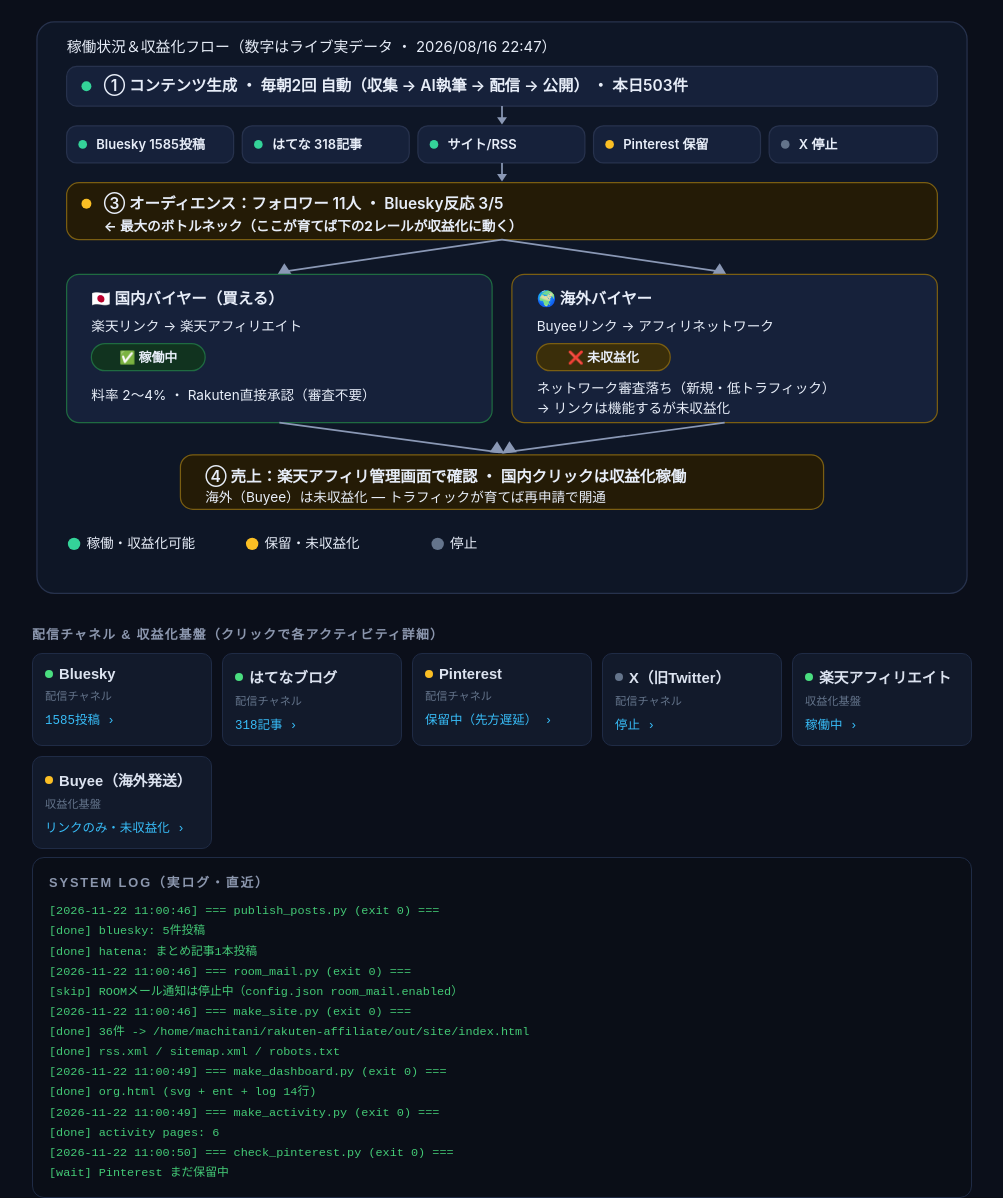
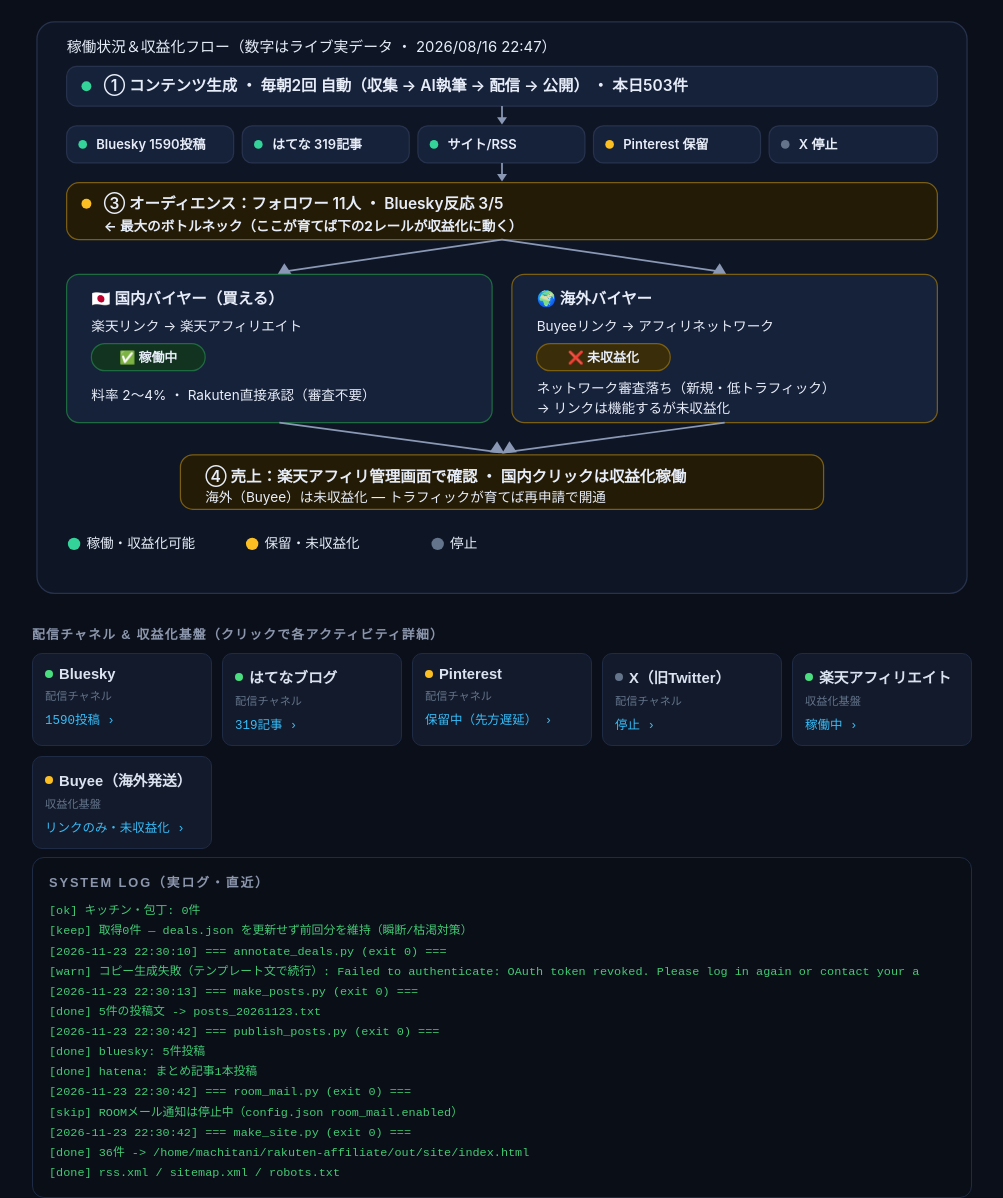
Before and after one commit to yuki88231910-ux/rakuten-deals, a plain HTML site: page org.html in a window 1280 px wide. Shown: the part 128-1326 px from the top of the page, without its empty margins (138-1141 px from the left). Drawn offline with Linux system fonts and the light colour scheme.

Commit message:
update deals 2026-11-23

```diff
--- a/org.html
+++ b/org.html
@@ -65,8 +65,8 @@
 <path class="ar" d="M380 72 L380 84"/><path d="M376 81 L380 87 L384 81 Z" fill="var(--mut)"/>
 
 <g>
-  <g transform="translate(28,88)"><rect width="135" height="30" rx="8" fill="var(--panel)" stroke="var(--line)"/><circle cx="13" cy="15" r="3.5" fill="var(--ok)"/><text class="chip" x="24" y="19">Bluesky 1585投稿</text></g>
-  <g transform="translate(170,88)"><rect width="135" height="30" rx="8" fill="var(--panel)" stroke="var(--line)"/><circle cx="13" cy="15" r="3.5" fill="var(--ok)"/><text class="chip" x="24" y="19">はてな 318記事</text></g>
+  <g transform="translate(28,88)"><rect width="135" height="30" rx="8" fill="var(--panel)" stroke="var(--line)"/><circle cx="13" cy="15" r="3.5" fill="var(--ok)"/><text class="chip" x="24" y="19">Bluesky 1590投稿</text></g>
+  <g transform="translate(170,88)"><rect width="135" height="30" rx="8" fill="var(--panel)" stroke="var(--line)"/><circle cx="13" cy="15" r="3.5" fill="var(--ok)"/><text class="chip" x="24" y="19">はてな 319記事</text></g>
   <g transform="translate(312,88)"><rect width="135" height="30" rx="8" fill="var(--panel)" stroke="var(--line)"/><circle cx="13" cy="15" r="3.5" fill="var(--ok)"/><text class="chip" x="24" y="19">サイト/RSS</text></g>
   <g transform="translate(454,88)"><rect width="135" height="30" rx="8" fill="var(--panel)" stroke="var(--line)"/><circle cx="13" cy="15" r="3.5" fill="var(--pend)"/><text class="chip" x="24" y="19">Pinterest 保留</text></g>
   <g transform="translate(596,88)"><rect width="136" height="30" rx="8" fill="var(--panel)" stroke="var(--line)"/><circle cx="13" cy="15" r="3.5" fill="var(--off)"/><text class="chip" x="24" y="19">X 停止</text></g>
@@ -110,23 +110,23 @@
 </g>
 </svg></div>
   <h3 class="sech">配信チャネル & 収益化基盤（クリックで各アクティビティ詳細）</h3>
-  <div class="ent-grid"><a class="ent" href="activity_bluesky.html"><div class="ent-h"><span class="ent-dot ok"></span><b>Bluesky</b></div><div class="ent-k">配信チャネル</div><div class="ent-s">1585投稿 ›</div></a><a class="ent" href="activity_hatena.html"><div class="ent-h"><span class="ent-dot ok"></span><b>はてなブログ</b></div><div class="ent-k">配信チャネル</div><div class="ent-s">318記事 ›</div></a><a class="ent" href="activity_pinterest.html"><div class="ent-h"><span class="ent-dot pend"></span><b>Pinterest</b></div><div class="ent-k">配信チャネル</div><div class="ent-s">保留中（先方遅延） ›</div></a><a class="ent" href="activity_x.html"><div class="ent-h"><span class="ent-dot off"></span><b>X（旧Twitter）</b></div><div class="ent-k">配信チャネル</div><div class="ent-s">停止 ›</div></a><a class="ent" href="activity_rakuten.html"><div class="ent-h"><span class="ent-dot ok"></span><b>楽天アフィリエイト</b></div><div class="ent-k">収益化基盤</div><div class="ent-s">稼働中 ›</div></a><a class="ent" href="activity_buyee.html"><div class="ent-h"><span class="ent-dot pend"></span><b>Buyee（海外発送）</b></div><div class="ent-k">収益化基盤</div><div class="ent-s">リンクのみ・未収益化 ›</div></a></div>
+  <div class="ent-grid"><a class="ent" href="activity_bluesky.html"><div class="ent-h"><span class="ent-dot ok"></span><b>Bluesky</b></div><div class="ent-k">配信チャネル</div><div class="ent-s">1590投稿 ›</div></a><a class="ent" href="activity_hatena.html"><div class="ent-h"><span class="ent-dot ok"></span><b>はてなブログ</b></div><div class="ent-k">配信チャネル</div><div class="ent-s">319記事 ›</div></a><a class="ent" href="activity_pinterest.html"><div class="ent-h"><span class="ent-dot pend"></span><b>Pinterest</b></div><div class="ent-k">配信チャネル</div><div class="ent-s">保留中（先方遅延） ›</div></a><a class="ent" href="activity_x.html"><div class="ent-h"><span class="ent-dot off"></span><b>X（旧Twitter）</b></div><div class="ent-k">配信チャネル</div><div class="ent-s">停止 ›</div></a><a class="ent" href="activity_rakuten.html"><div class="ent-h"><span class="ent-dot ok"></span><b>楽天アフィリエイト</b></div><div class="ent-k">収益化基盤</div><div class="ent-s">稼働中 ›</div></a><a class="ent" href="activity_buyee.html"><div class="ent-h"><span class="ent-dot pend"></span><b>Buyee（海外発送）</b></div><div class="ent-k">収益化基盤</div><div class="ent-s">リンクのみ・未収益化 ›</div></a></div>
   <div class="logbox">
     <h3>SYSTEM LOG（実ログ・直近）</h3>
-<div class="ln">[2026-11-22 11:00:46] === publish_posts.py (exit 0) ===</div>
+<div class="ln">[ok] キッチン・包丁: 0件</div>
+<div class="ln">[keep] 取得0件 — deals.json を更新せず前回分を維持（瞬断/枯渇対策）</div>
+<div class="ln">[2026-11-23 22:30:10] === annotate_deals.py (exit 0) ===</div>
+<div class="ln">[warn] コピー生成失敗（テンプレート文で続行）: Failed to authenticate: OAuth token revoked. Please log in again or contact your a</div>
+<div class="ln">[2026-11-23 22:30:13] === make_posts.py (exit 0) ===</div>
+<div class="ln">[done] 5件の投稿文 -&gt; posts_20261123.txt</div>
+<div class="ln">[2026-11-23 22:30:42] === publish_posts.py (exit 0) ===</div>
 <div class="ln">[done] bluesky: 5件投稿</div>
 <div class="ln">[done] hatena: まとめ記事1本投稿</div>
-<div class="ln">[2026-11-22 11:00:46] === room_mail.py (exit 0) ===</div>
+<div class="ln">[2026-11-23 22:30:42] === room_mail.py (exit 0) ===</div>
 <div class="ln">[skip] ROOMメール通知は停止中（config.json room_mail.enabled）</div>
-<div class="ln">[2026-11-22 11:00:46] === make_site.py (exit 0) ===</div>
+<div class="ln">[2026-11-23 22:30:42] === make_site.py (exit 0) ===</div>
 <div class="ln">[done] 36件 -&gt; /home/machitani/rakuten-affiliate/out/site/index.html</div>
 <div class="ln">[done] rss.xml / sitemap.xml / robots.txt</div>
-<div class="ln">[2026-11-22 11:00:49] === make_dashboard.py (exit 0) ===</div>
-<div class="ln">[done] org.html (svg + ent + log 14行)</div>
-<div class="ln">[2026-11-22 11:00:49] === make_activity.py (exit 0) ===</div>
-<div class="ln">[done] activity pages: 6</div>
-<div class="ln">[2026-11-22 11:00:50] === check_pinterest.py (exit 0) ===</div>
-<div class="ln">[wait] Pinterest まだ保留中</div>
   </div>
 </main>
 <footer>
--- a/sitemap.xml
+++ b/sitemap.xml
@@ -1 +1 @@
-<?xml version="1.0" encoding="UTF-8"?><urlset xmlns="http://www.sitemaps.org/schemas/sitemap/0.9"><url><loc>https://yuki88231910-ux.github.io/rakuten-deals/</loc><lastmod>2026-11-22</lastmod><changefreq>daily</changefreq></url></urlset>
+<?xml version="1.0" encoding="UTF-8"?><urlset xmlns="http://www.sitemaps.org/schemas/sitemap/0.9"><url><loc>https://yuki88231910-ux.github.io/rakuten-deals/</loc><lastmod>2026-11-23</lastmod><changefreq>daily</changefreq></url></urlset>
```
Also changed, not shown: activity_bluesky.html (+3 -3 lines), activity_hatena.html (+2 -2 lines), rss.xml (+1 -1 lines).
